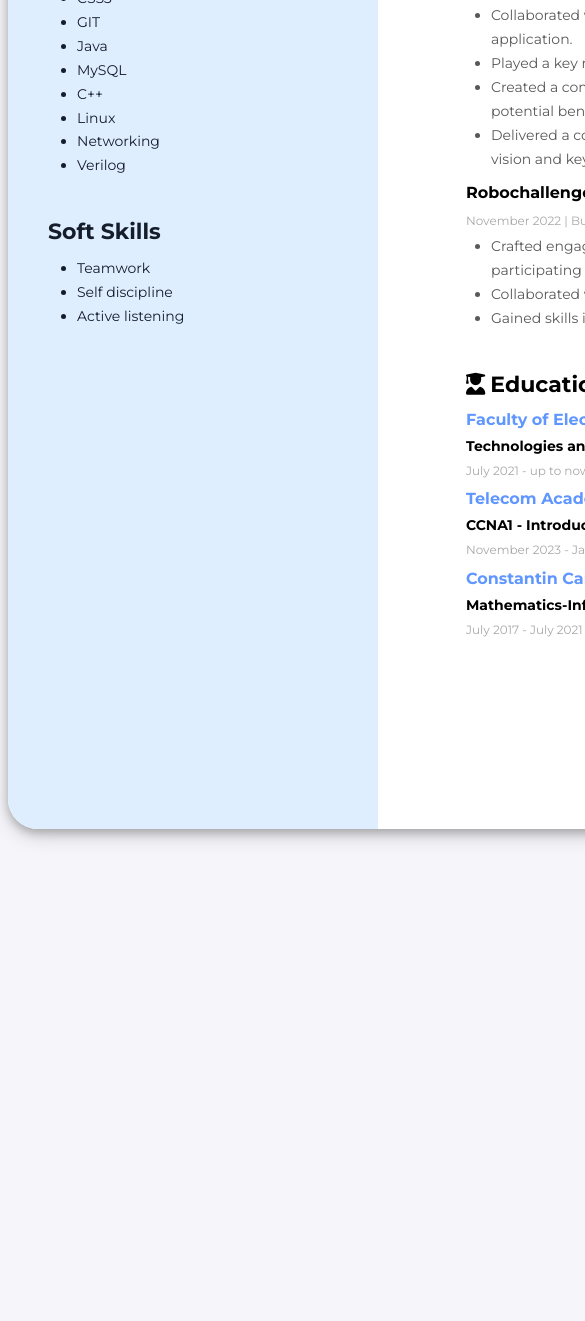
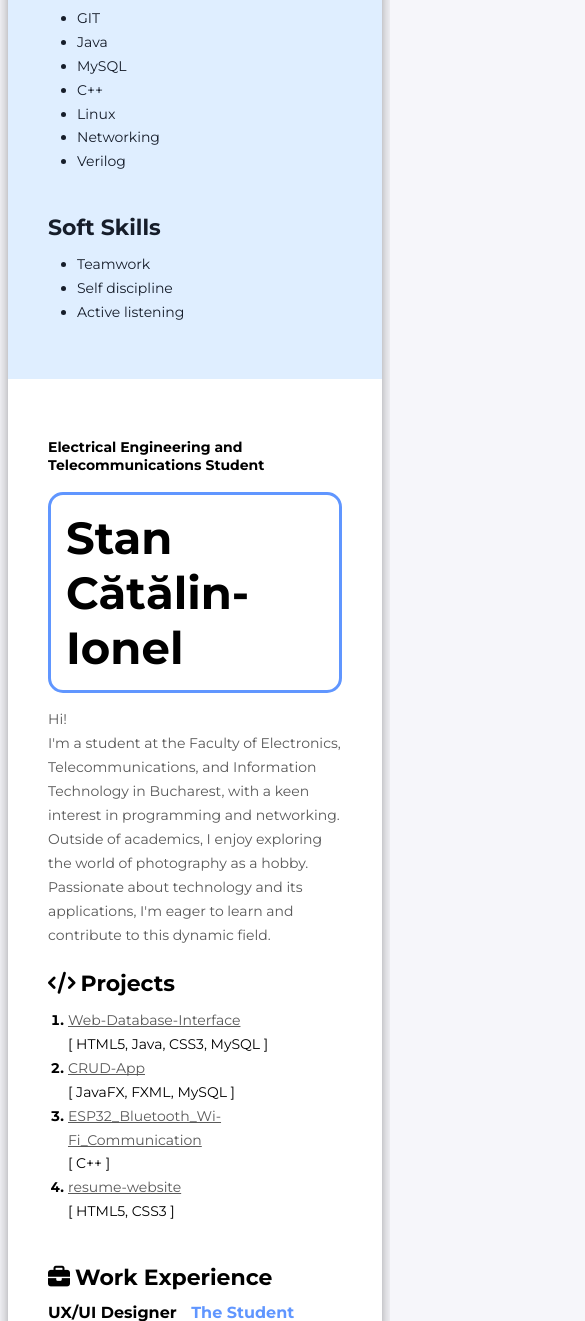
Before and after one commit to stan4695/resume-website, a plain HTML site: page index.html in a window 390 px wide. Shown: the part 679-2000 px from the top of the page, 585 px wide, since content can reach past the window. Before the commit the page ends 1548 px from the top, so only its background shows below. Drawn offline with Linux system fonts and the light colour scheme.

Commit message:
Padding Fix & Responsive Design
Fixed the padding-right issue. Added link to CCNA1 certificate. Made the page responsive. Added some transitions.

```diff
--- a/index.html
+++ b/index.html
@@ -5,13 +5,13 @@
     <meta name="viewport" content="width=device-width, initial-scale=1.0">
     <title>Stan Catalin - Resume</title>
     <link rel="icon" type="image/x-icon" href="images/profile-image.jpg">
-    <link rel="stylesheet" href="styles.css">
+    <link rel="stylesheet" href="styles/styles.css">
     <link rel="preconnect" href="https://fonts.googleapis.com">
     <link rel="preconnect" href="https://fonts.gstatic.com" crossorigin>
     <link href="https://fonts.googleapis.com/css2?family=Montserrat:ital,wght@0,100..900;1,100..900&display=swap" rel="stylesheet">
     <script src="https://kit.fontawesome.com/440ee9a54c.js" crossorigin="anonymous"></script>
 </head>
-<body>
+<body onload="document.body.style.opacity='1'">
     <!-- Our App -->
     <div class = "app-wrapper">
         <!-- Right side container -->
@@ -27,23 +27,53 @@
                 </p>
             </div>
             <!-- Projects section -->
-            <div class = "projects-section">
+            <div class = "projects-section-web">
                 <h3 class = "projects-header"><i class="fa-solid fa-code"></i>Projects</h3>
                 <ol class = "projects-list">
                     <li>
                         <a href="https://github.com/stan4695/Web-Database-Interface" class = "project-name">https://github.com/stan4695/Web-Database-Interface</a>
-                        <span class = "project-info">.........................</span>
-                        <span class = "project-info">[ HTML5, Java, CSS3 ]</span>
+                        <span class = "project-info">.............</span>
+                        <span class = "project-info">[ HTML5, Java, CSS3, MySQL ]</span>
                     </li>
                     <li>
                         <a href="https://github.com/stan4695/CRUD-App" class = "project-name">https://github.com/stan4695/CRUD-App</a>
-                        <span class = "project-info">.....................................................................</span>
-                        <span class = "project-info">[ JavaFX, FXML ]</span>
+                        <span class = "project-info">.........................................................</span>
+                        <span class = "project-info">[ JavaFX, FXML, MySQL ]</span>
                     </li>
                     <li>
                         <a href="https://github.com/stan4695/ESP32_Bluetooth_Wi-Fi_Communication" class = "project-name">https://github.com/stan4695/ESP32_Bluetooth_Wi-Fi_Communication</a>
-                        <span class = "project-info">.....................</span>
+                        <span class = "project-info">............................</span>
                         <span class = "project-info">[ C++ ]</span>
+                    </li>
+                    <li>
+                        <a href="https://github.com/stan4695/resume-website" class = "project-name">https://github.com/stan4695/resume-website</a>
+                        <span class = "project-info">.................................................................</span>
+                        <span class = "project-info">[ HTML5, CSS3 ]</span>
+                    </li>
+                </ol>
+            </div>
+            <div class = "projects-section-mobile">
+                <h3 class = "projects-header"><i class="fa-solid fa-code"></i>Projects</h3>
+                <ol class = "projects-list">
+                    <li>
+                        <a href="https://github.com/stan4695/Web-Database-Interface" class = "project-name">Web-Database-Interface</a>
+                        <br/>
+                        <span class = "project-info">[ HTML5, Java, CSS3, MySQL ]</span>
+                    </li>
+                    <li>
+                        <a href="https://github.com/stan4695/CRUD-App" class = "project-name">CRUD-App</a>
+                        <br/>
+                        <span class = "project-info">[ JavaFX, FXML, MySQL ]</span>
+                    </li>
+                    <li>
+                        <a href="https://github.com/stan4695/ESP32_Bluetooth_Wi-Fi_Communication" class = "project-name">ESP32_Bluetooth_Wi-Fi_Communication</a>
+                        <br/>
+                        <span class = "project-info">[ C++ ]</span>
+                    </li>
+                    <li>
+                        <a href="https://github.com/stan4695/resume-website" class = "project-name">resume-website</a>
+                        <br/>
+                        <span class = "project-info">[ HTML5, CSS3 ]</span>
                     </li>
                 </ol>
             </div>
@@ -105,7 +135,7 @@
                 </div>
                 <div class = "education-container">
                     <h4 class = "education-school">Telecom Academy</h4>
-                    <h5 class = "education-domain">CCNA1 - Introduction to Networks</h5>
+                    <h5 class = "education-domain"><a href="media/StanCatalin-Ionel-CCNA 1 - 7 Noiem-certificate.pdf">CCNA1 - Introduction to Networks</a></h5>
                     <p class = "education-time">November 2023 - January 2024   |  Bucharest, Romania</p>
                 </div>
                 <div class = "education-container">
--- a/styles.css
+++ b/styles/styles.css
@@ -114,7 +114,7 @@ body {
 .right-side-container {
     padding-left: 88px;
     padding-top: 80px;
-    padding-right: 40px;
+    padding-right: 88px;
     padding-bottom: 180px;
 }
 
@@ -137,6 +137,11 @@ body {
     padding: 15px;
 }
 
+body {
+    opacity: 0;
+    transition: opacity 3s;
+}
+
 .about-me-description {
     font-weight: 400;
     font-size: 14px;
@@ -145,8 +150,12 @@ body {
     margin-top: -15px;
 }
 
-.projects-section {
+.projects-section-web {
     margin-top: 40px;
+}
+
+.projects-section-mobile {
+    display: none;
 }
 
 .projects-header {
@@ -234,6 +243,11 @@ body {
     margin-bottom: 8px;
 }
 
+.education-domain a {
+    text-decoration: none;
+    color: #000;
+}
+
 .education-time {
     font-weight: 400;
     font-size: 12px;
@@ -261,3 +275,47 @@ a:hover {
     padding: 5px;
 
 }
+
+/* Add responsive design */
+@media screen and (max-width: 800px) {
+    .app-wrapper {
+        display: flex;
+        flex-direction: column-reverse;
+        width: auto;
+    }
+
+    .sidebar-section {
+        border-radius: 30px 30px 0px 0px;
+    }
+
+    .about-me-name {
+        width: auto;
+    }
+
+    .projects-section-web {
+        display: none;
+
+    }
+
+    .projects-section-mobile {
+        display: block;
+        width: auto;
+    }
+
+    .right-side-container {
+        padding-left: 40px;
+        padding-top: 40px;
+        padding-right: 40px;
+        padding-bottom: 180px;
+    }
+
+    .sidebar-image {
+        display: block;
+        margin-left: auto;
+        margin-right: auto;
+    }
+
+    .soft-skills-section {
+        padding-bottom: 40px;
+    }
+  }
```
Also changed, not shown: 2 other files.
